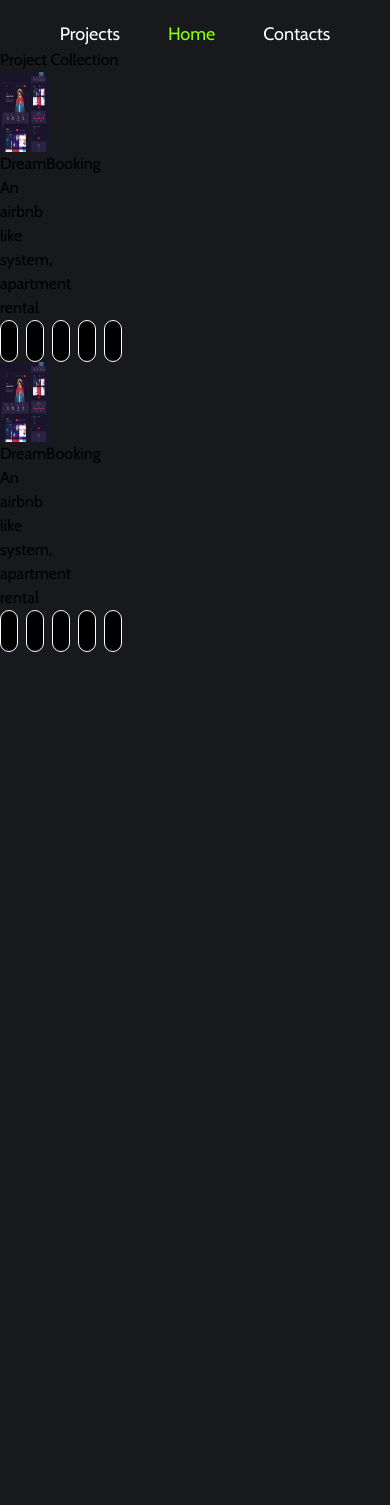
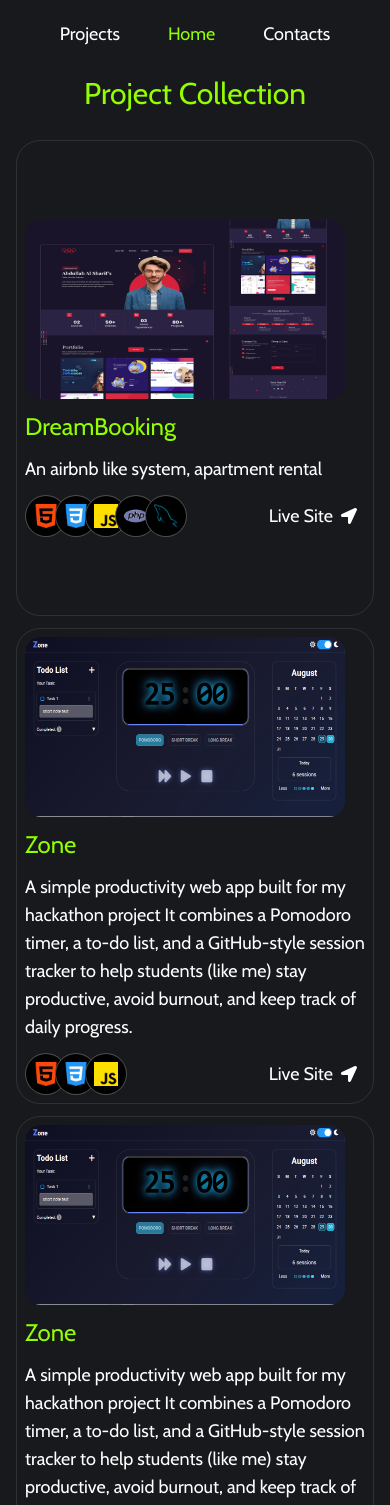
Before and after one commit to Frehitzz/my-portfolio, a React (Vite) app: page /projects in a window 390 px wide. Shown: the top 1505 px of the page. Before the commit the page ends 844 px from the top, so only its background shows below. Built offline with nearby package versions, Linux system fonts and the light colour scheme.

Commit message:
feat: successfully implement project page design for mobile view

```diff
--- a/src/components/Projectdiv.jsx
+++ b/src/components/Projectdiv.jsx
@@ -1,10 +1,12 @@
 import { useState } from "react";
+import { FaLocationArrow } from "react-icons/fa";
 import Html from "../assets/images/html.png";
 import Css from "../assets/images/css.png";
 import Js from "../assets/images/js.png";
 import Php from "../assets/images/php.png";
 import Mysql from "../assets/images/mysql.png";
 import Dreambooking from "../assets/images/dreambooking.jpg";
+import Zone from "../assets/images/zone.png";
 function Projectdiv() {
   const [content, setContent] = useState();
 
@@ -16,26 +18,54 @@
       background: Dreambooking,
     },
     {
-      name: "DreamBooking",
-      description: "An airbnb like system, apartment rental",
-      stack: [Html, Css, Js, Php, Mysql],
-      background: Dreambooking,
+      name: "Zone",
+      description:
+        " A simple productivity web app built for my hackathon project It combines a Pomodoro timer, a to-do list, and a GitHub-style session tracker to help students (like me) stay productive, avoid burnout, and keep track of daily progress.",
+      stack: [Html, Css, Js],
+      background: Zone,
+    },
+    {
+      name: "Zone",
+      description:
+        " A simple productivity web app built for my hackathon project It combines a Pomodoro timer, a to-do list, and a GitHub-style session tracker to help students (like me) stay productive, avoid burnout, and keep track of daily progress.",
+      stack: [Html, Css, Js],
+      background: Zone,
+    },
+    {
+      name: "Zone",
+      description:
+        " A simple productivity web app built for my hackathon project It combines a Pomodoro timer, a to-do list, and a GitHub-style session tracker to help students (like me) stay productive, avoid burnout, and keep track of daily progress.",
+      stack: [Html, Css, Js],
+      background: Zone,
     },
   ];
 
   return (
-    <div className="grid">
+    // main container
+    <div className="grid grid-cols-1 grid-rows-3 gap-3 mb-25">
       {itemProjects.map((item) => (
-        <div className="w-1/8">
-          <img className="w-40 h-20" src={item.background}></img>
-          <h1>{item.name}</h1>
-          <p>{item.description}</p>
-          <div className="flex gap-2">
-            {item.stack.map((tech, index) => (
-              <div className="rounded-full bg-black border border-white w-auto">
-                <img key={index} src={tech} className="w-10 h-10 p-2" />
-              </div>
-            ))}
+        // mapping container
+        <div className="flex flex-col justify-center border border-white/[0.1] p-2 rounded-3xl">
+          {/* img of prohject */}
+          <img className=" w-80 h-45 rounded-2xl" src={item.background}></img>
+          <div className="">
+            <h1 className="text-2xl text-[#91ff00] pt-3">{item.name}</h1>
+            <p className="text-lg text-white py-3">{item.description}</p>
+          </div>
+
+          {/* tech stack main container */}
+          <div className="flex justify-between items-center w-auto">
+            <div className=" flex -space-x-3 rounded-full">
+              {item.stack.map((tech, index) => (
+                <div className="rounded-full bg-black border border-white/[0.3]">
+                  <img key={index} src={tech} className="w-10 h-10 p-2" />
+                </div>
+              ))}
+            </div>
+            <div className="flex items-center gap-2 px-2">
+              <p className="text-lg text-white">Live Site</p>
+              <FaLocationArrow className="text-white" />
+            </div>
           </div>
         </div>
       ))}
--- a/src/pages/Projects.jsx
+++ b/src/pages/Projects.jsx
@@ -1,8 +1,10 @@
 import Projectdiv from "../components/Projectdiv.jsx";
 function Projects() {
   return (
-    <div>
-      <h1>Project Collection</h1>
+    <div className="px-4">
+      <h1 className="text-3xl text-[#91ff00] text-center py-7">
+        Project Collection
+      </h1>
       <Projectdiv />
     </div>
   );
```
Also changed, not shown: src/assets/images/zone.png (added).
